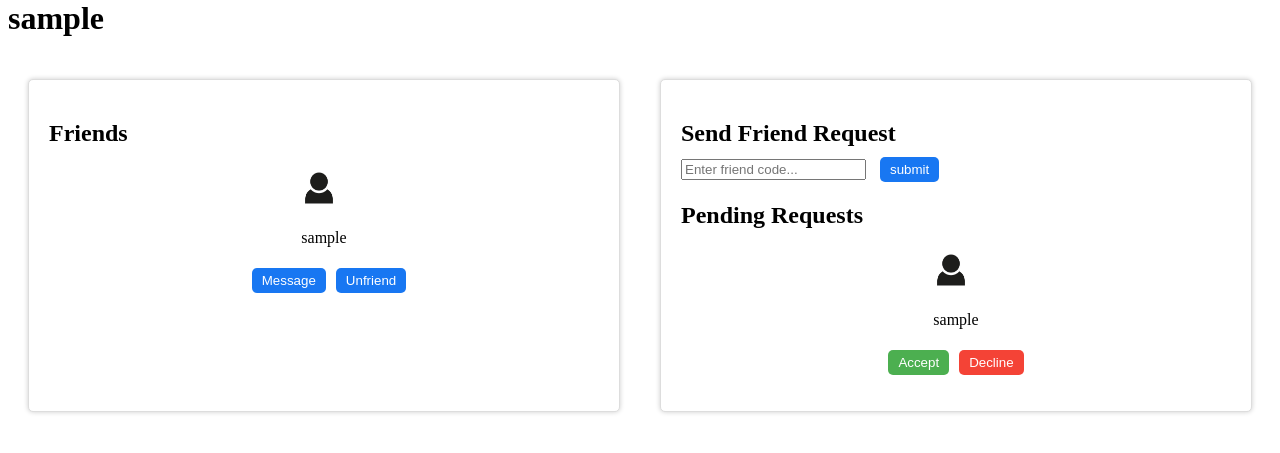
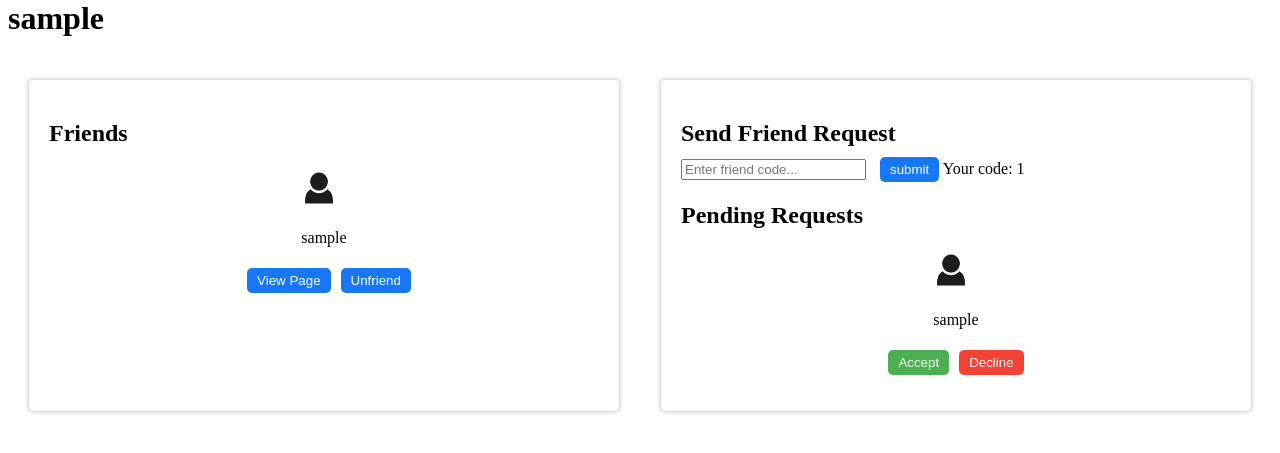
Before and after one commit to Tirian33/facebook_like, a Flask app: template templates/friends.html in a window 1280 px wide. Shown: the part 21-474 px from the top of the page. Run offline with Flask 3, Linux system fonts and the light colour scheme; tables that the repository leaves empty hold one stand-in row (values such as "Sample post"); the template is opened without the code that fills it: values that come from a table or form of the project are taken from there, most other values are stand-ins (such as "Sample title", 1, 10 or a date in 2020); parts of the project's set-up code (start-up, migrations or seed data) failed here and were passed over.

Commit message:
Renderer view friend page

```diff
--- a/templates/friends.html
+++ b/templates/friends.html
@@ -19,7 +19,9 @@
                     <img src="static/public/profile.png" alt="">
                     <p>{{friend.username}}</p>
                     <div class="friend-buttons">
-                        <button class="message-button" data-popup-id="message-popup">Message</button>
+                        <a href="/timeline/{{friend.id}}">
+                        <button class="message-button">View Page</button>
+                        </a>
                         <button class="unfriend-button" data-popup-id="unfriend-popup" data-friend-id="{{friend.id}}" data-friend-code="{{friend.friendCode}}">Unfriend</button>
                     </div>
                 </li>
@@ -32,6 +34,7 @@
             <form method="POST", action="/api/makeFriend", id="newFriendForm">
                 <input type="text" id="friendCode" name="friendCode" placeholder="Enter friend code...">
                 <button class="message-button" id="send-friend-request-button">submit</button>
+                <label for="UserCode" style="left:150px;">     Your code: {{account.id}}</label>
             </form>
             <h2 class="pending-requests-header">Pending Requests</h2>
             <ul class="pending-requests-list">
```
